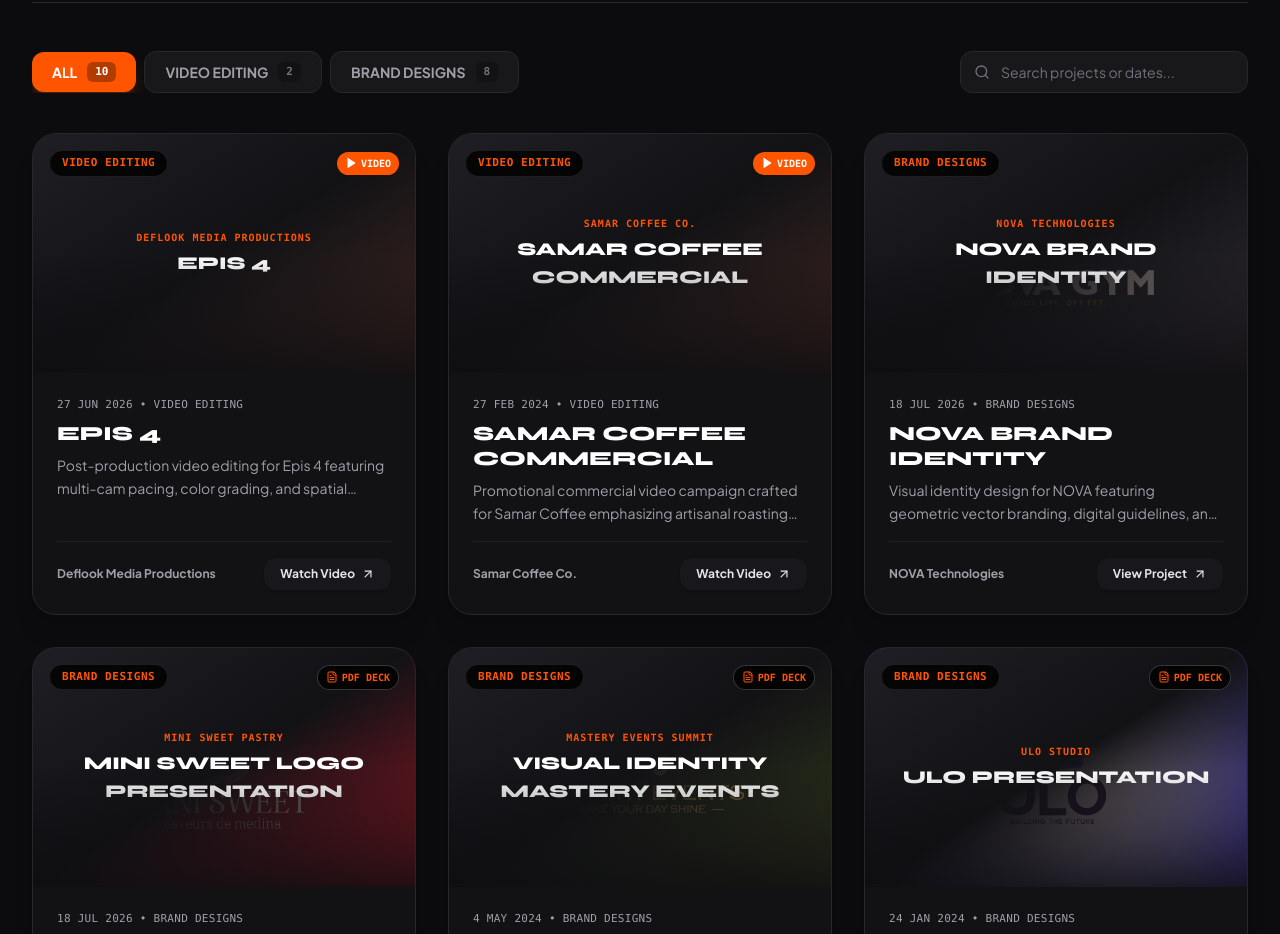
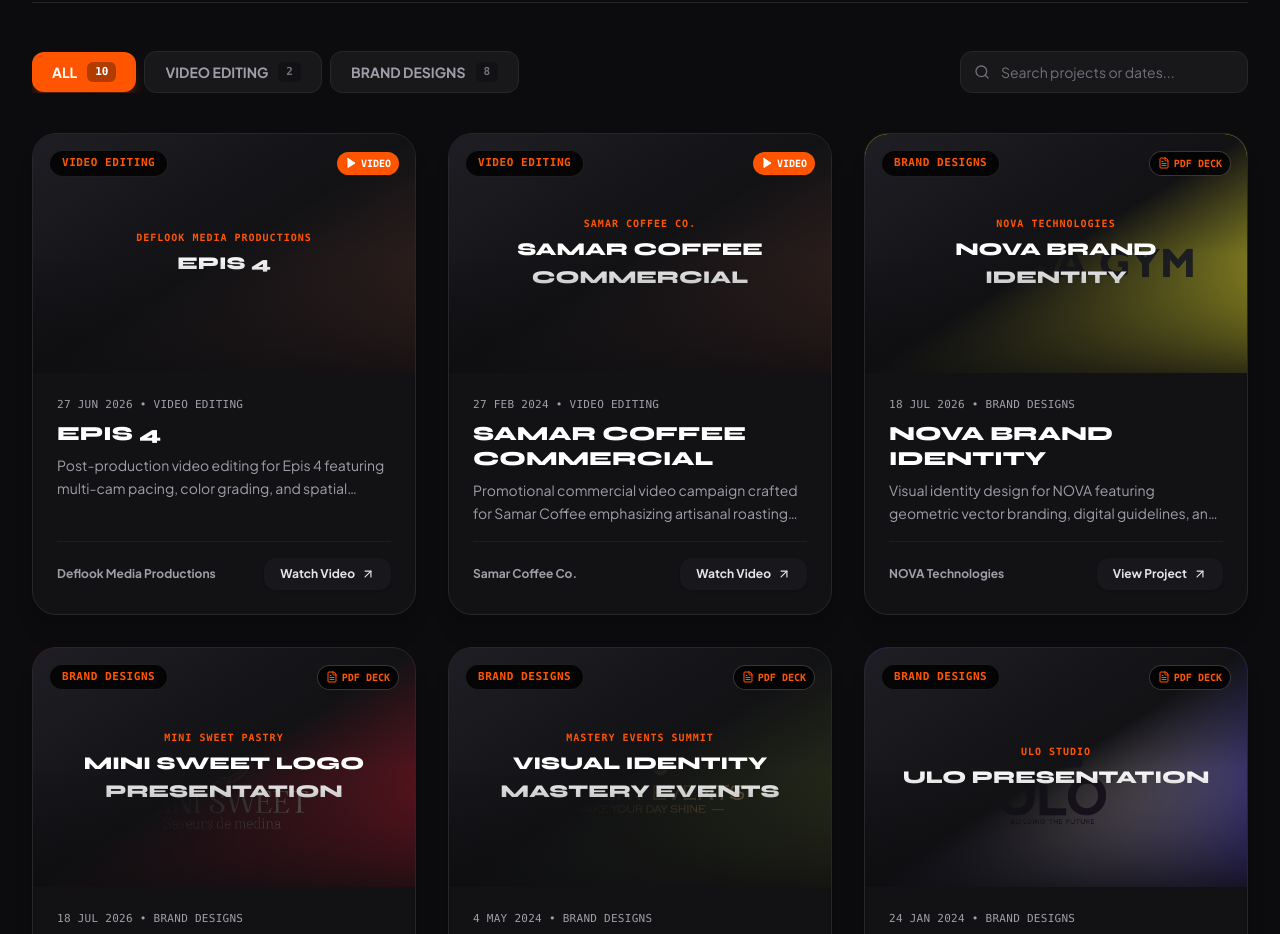
Before and after one commit to casacoastje-lab/youdesigner-, a React (Vite) app: page / in a window 1280 px wide. Shown: the part 3620-4554 px from the top of the page. Built offline with nearby package versions, Linux system fonts and the light colour scheme.

Commit message:
fix: NOVA project with correct banner and compressed PDF

```diff
--- a/src/data/portfolioData.ts
+++ b/src/data/portfolioData.ts
@@ -89,9 +89,11 @@
     date: "18 Jul 2026",
     tagline: "Futuristic visual identity system and monogram branding.",
     description: "Visual identity design for NOVA featuring geometric vector branding, digital guidelines, and stationery.",
-    coverImage: "/projects/banner_novagym.png",
+    coverImage: "/projects/banner_novagym.jpg",
+    pdfUrl: "/projects/nova_brand_identity.pdf",
+    pdfFileName: "NOVA BRAND IDENTITY.pdf",
     gallery: [
-      "/projects/banner_novagym.png"
+      "/projects/banner_novagym.jpg"
     ],
     colorPalette: [],
     typography: [],
```
Also changed, not shown: public/projects/banner_novagym.jpg (added), 1 other file (tests, documents, lock files or other folders).
